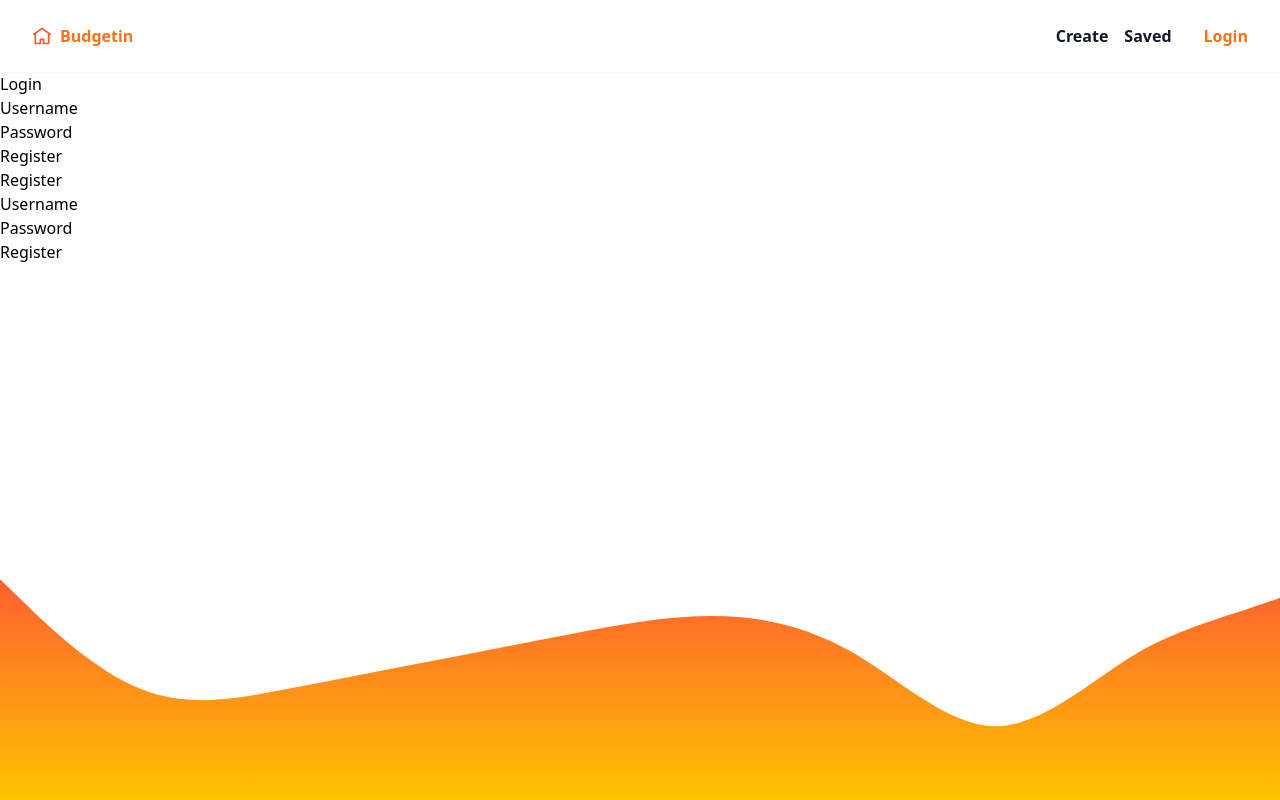
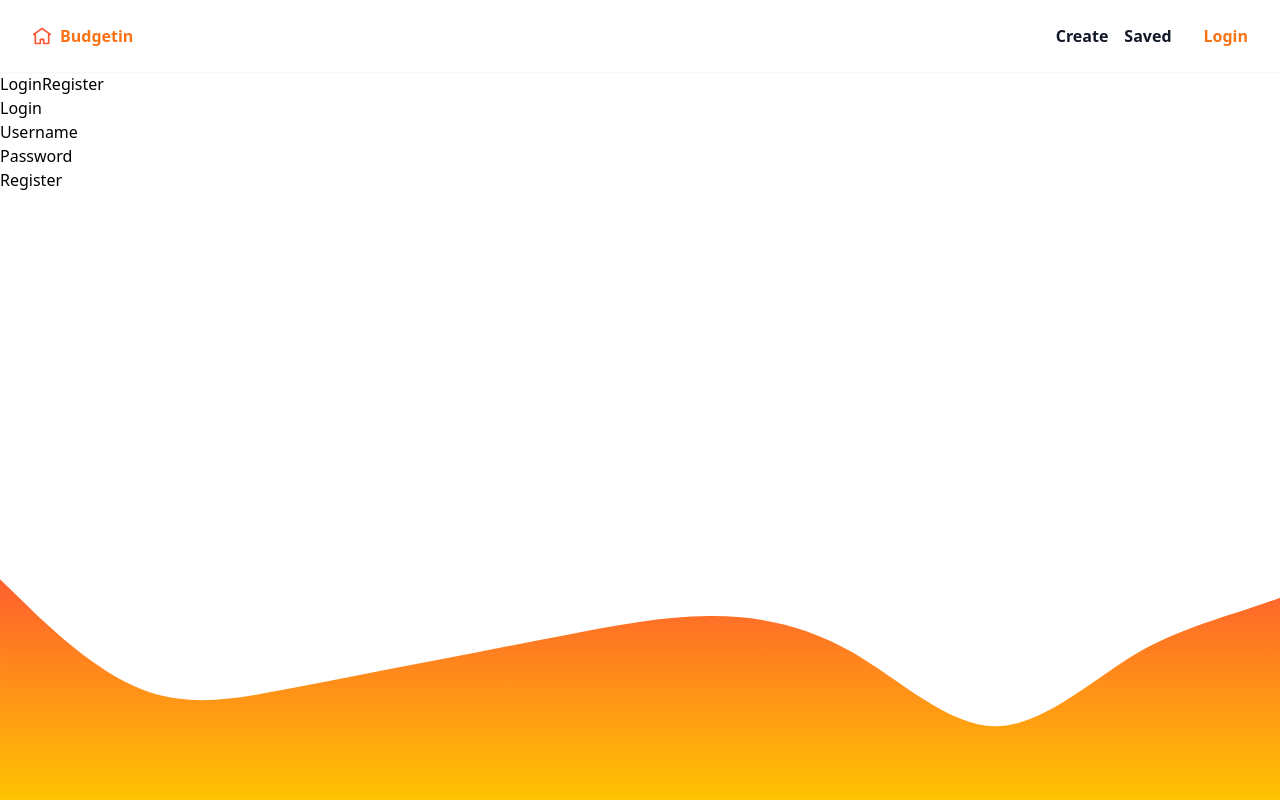
Before and after one commit to paresiqbal/mern-recipe, a React (Vite) app in the folder client/: page /Auth in a window 1280 px wide. Built offline with nearby package versions, Linux system fonts and the light colour scheme.

Commit message:
tabs complete

```diff
--- a/client/src/pages/Auth.tsx
+++ b/client/src/pages/Auth.tsx
@@ -1,12 +1,34 @@
+// React
+import { useState } from "react";
+
 // Components
 import Login from "../components/Login";
 import Register from "../components/Register";
 
 export default function Auth() {
+  const [activeTab, setActiveTab] = useState("login");
+
+  const handleTabChange = (tab: any) => {
+    setActiveTab(tab);
+  };
+
   return (
     <div>
-      <Login />
-      <Register />
+      <div>
+        <button
+          onClick={() => handleTabChange("login")}
+          className={activeTab === "login" ? "active" : ""}
+        >
+          Login
+        </button>
+        <button
+          onClick={() => handleTabChange("register")}
+          className={activeTab === "register" ? "active" : ""}
+        >
+          Register
+        </button>
+      </div>
+      {activeTab === "login" ? <Login /> : <Register />}
     </div>
   );
 }
```
